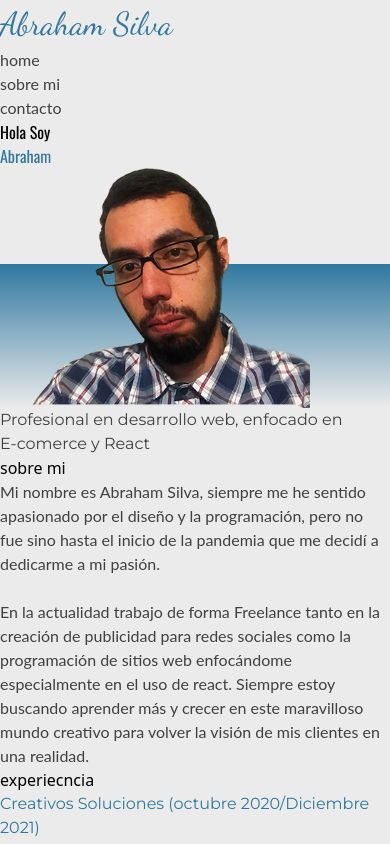
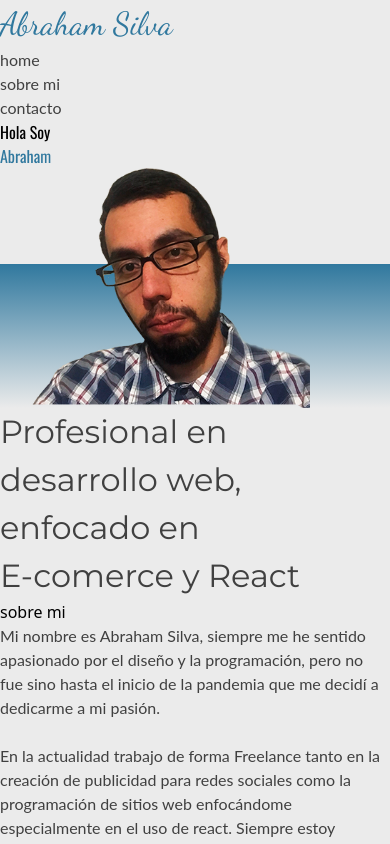
Before and after one commit to urobukis/portafolioweb, a React (Vite) app: page / in a window 390 px wide. Shown: the top 844 px of the page. Built offline with nearby package versions, Linux system fonts and the light colour scheme; a web font is replaced by a local one.

Commit message:
cambio tamaño h2

```diff
--- a/src/components/Article.jsx
+++ b/src/components/Article.jsx
@@ -1,6 +1,6 @@
 const Article=()=>(<>
     <div  id="sobremi" className="text-center max-w-full mx-[7.5%]">
-        <h2  className="tittleGray mb-5 mt-4 text-5xl mb-8">Profesional en desarrollo web, enfocado en <br />E-comerce y React</h2>
+        <h2  className="tittleGray mb-5 mt-4 text-5xl textp mb-8">Profesional en desarrollo web, enfocado en <br />E-comerce y React</h2>
 
         <div className="rounded-lg border-2 border-[#30789E]">
             <div className="bg-[#30789E] rounded-sm"><h3 className="text-xl text-[#EBEBEB] capitalize">sobre mi</h3></div>
--- a/src/index.css
+++ b/src/index.css
@@ -102,6 +102,10 @@
         place-items: center;
     }
 
+    .textp{
+        font-size: 2em;
+    }
+
 }
 @media (min-width: 790px) and (max-width:1304px){
     .foto{
```
